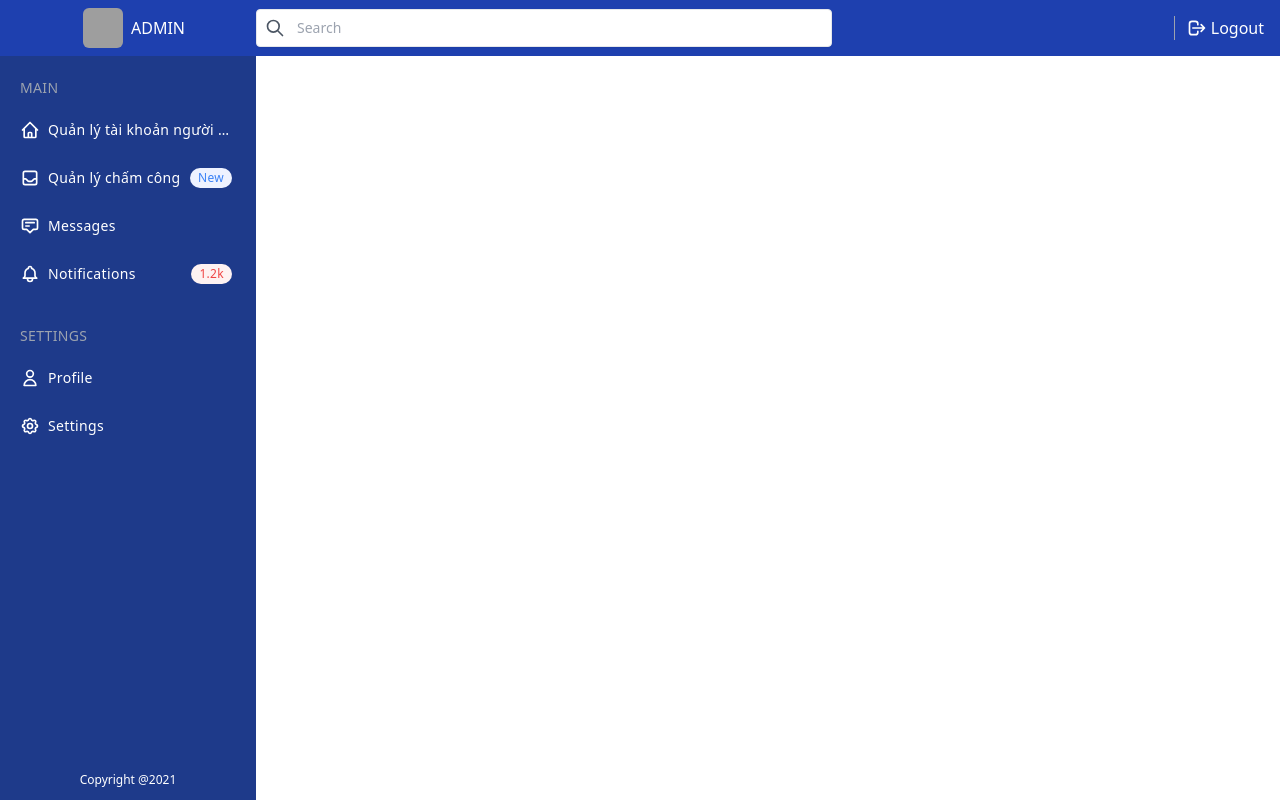
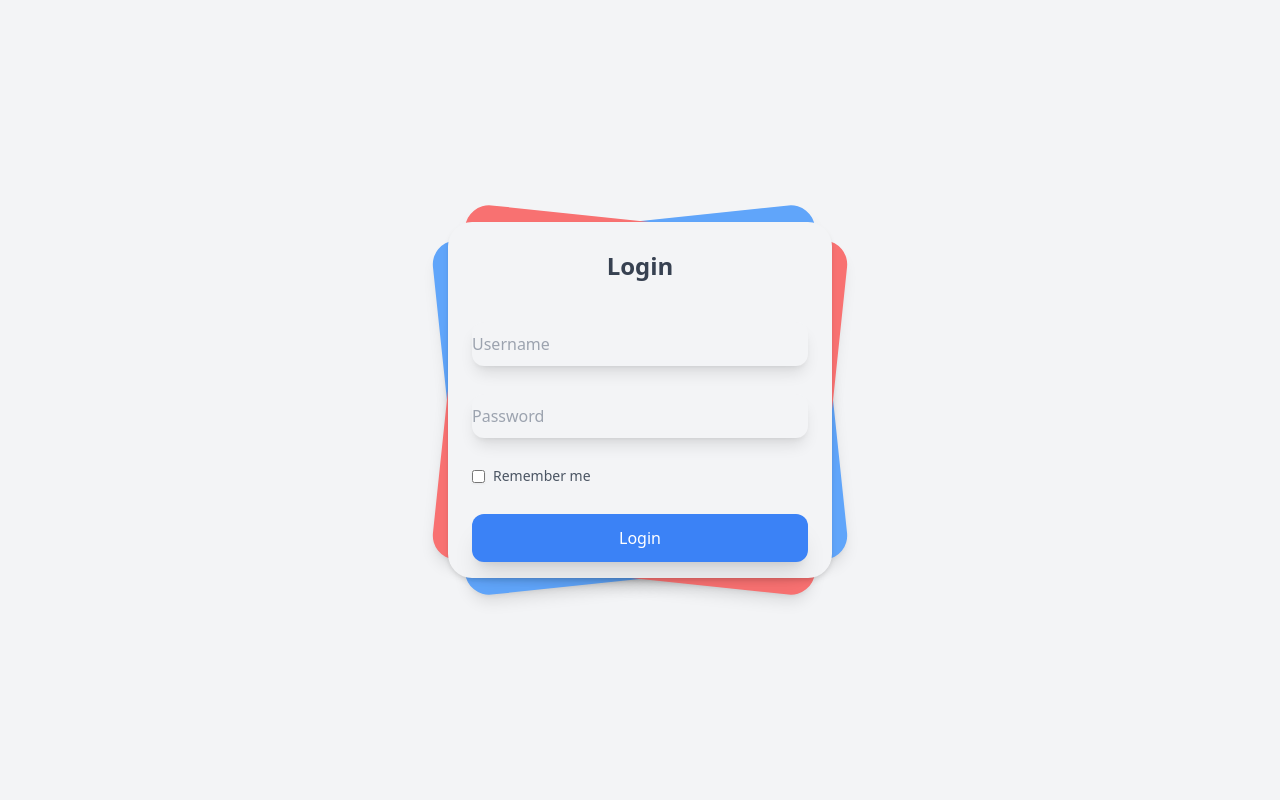
Before and after one commit to longlee1107/CMS_hackathon, a Vue app: page /login in a window 1280 px wide. Built offline with nearby package versions, Linux system fonts and the light colour scheme; grey boxes are pictures that could not be loaded; what v-calendar would draw is missing.

Commit message:
update leader ver 1.0

```diff
--- a/src/App.vue
+++ b/src/App.vue
@@ -1,24 +1,13 @@
 <template>
   <div>
-    <Header/>
-    <SideBar/>
     <router-view></router-view>
   </div>
 </template>
 
 <script>
-
-
-
-import Header from "@/components/Header";
-import SideBar from "@/components/SideBar";
 export default {
   name: 'App',
-  components:{
-    SideBar,
-    Header
 
-},
 }
 </script>
 
--- a/src/page/Admin.vue
+++ b/src/page/Admin.vue
@@ -1,5 +1,7 @@
 <template>
     <div>
+      <Header/>
+      <SideBar/>
       <div x-data="setup()" :class="{ 'dark': isDark }">
         <div
             class="min-h-screen flex flex-col flex-auto flex-shrink-0 antialiased bg-white dark:bg-gray-700 text-black dark:text-white">
@@ -186,32 +188,14 @@
           </div>
         </div>
       </div>
-
     </div>
 </template>
 
-<script src="https://cdn.jsdelivr.net/gh/alpinejs/alpine@v2.8.0/dist/alpine.min.js" defer></script>
 <script>
-const setup = () => {
-  const getTheme = () => {
-    if (window.localStorage.getItem('dark')) {
-      return JSON.parse(window.localStorage.getItem('dark'))
-    }
-    return !!window.matchMedia && window.matchMedia('(prefers-color-scheme: dark)').matches
-  }
-
-  const setTheme = (value) => {
-    window.localStorage.setItem('dark', value)
-  }
-
-  return {
-    loading: true,
-    isDark: getTheme(),
-    toggleTheme() {
-      this.isDark = !this.isDark
-      setTheme(this.isDark)
-    },
-  }
+import Header from "@/components/Header";
+import SideBar from "@/components/SideBar";
+export default {
+  components: {SideBar, Header}
 }
 </script>
 
--- a/src/page/Leader.vue
+++ b/src/page/Leader.vue
@@ -1,5 +1,7 @@
 <template>
-
+    <div>
+      <Header/>
+      <SideBar/>
       <div x-data="setup()" :class="{ 'dark': isDark }">
       <div
           class="min-h-screen flex flex-col flex-auto flex-shrink-0 antialiased bg-white dark:bg-gray-700 text-black dark:text-white">
@@ -20,93 +22,16 @@
         </div>
       </div>
     </div>
+    </div>
 </template>
 
 <script>
+import Header from "@/components/Header";
+import SideBar from "@/components/SideBar";
+
 export default {
-  data() {
-    const month = new Date().getMonth();
-    const year = new Date().getFullYear();
-    return {
-      masks: {
-        weekdays: 'WWW',
-      },
-      attributes: [
-        {
-          key: 1,
-          customData: {
-            title: 'Lunch with mom.',
-            class: 'bg-red-600 text-white',
-          },
-          dates: new Date(year, month, 1),
-        },
-        {
-          key: 2,
-          customData: {
-            title: 'Take Noah to basketball practice',
-            class: 'bg-blue-500 text-white',
-          },
-          dates: new Date(year, month, 2),
-        },
-        {
-          key: 3,
-          customData: {
-            title: "Noah's basketball game.",
-            class: 'bg-blue-500 text-white',
-          },
-          dates: new Date(year, month, 5),
-        },
-        {
-          key: 4,
-          customData: {
-            title: 'Take car to the shop',
-            class: 'bg-indigo-500 text-white',
-          },
-          dates: new Date(year, month, 5),
-        },
-        {
-          key: 4,
-          customData: {
-            title: 'Meeting with new client.',
-            class: 'bg-teal-500 text-white',
-          },
-          dates: new Date(year, month, 7),
-        },
-        {
-          key: 5,
-          customData: {
-            title: "Mia's gymnastics practice.",
-            class: 'bg-pink-500 text-white',
-          },
-          dates: new Date(year, month, 11),
-        },
-        {
-          key: 6,
-          customData: {
-            title: 'Cookout with friends.',
-            class: 'bg-orange-500 text-white',
-          },
-          dates: {months: 5, ordinalWeekdays: {2: 1}},
-        },
-        {
-          key: 7,
-          customData: {
-            title: "Mia's gymnastics recital.",
-            class: 'bg-pink-500 text-white',
-          },
-          dates: new Date(year, month, 22),
-        },
-        {
-          key: 8,
-          customData: {
-            title: 'Visit great grandma.',
-            class: 'bg-red-600 text-white',
-          },
-          dates: new Date(year, month, 25),
-        },
-      ],
-    };
-  },
+  components: {SideBar, Header},
+
 }
 </script>
 <style scoped src="../assets/css/pageAdmin.css">
--- /dev/null
+++ b/src/page/Login.vue
@@ -0,0 +1,122 @@
+<template>
+  <div class="font-sans">
+    <div class="relative min-h-screen flex flex-col sm:justify-center items-center bg-gray-100 ">
+      <div class="relative sm:max-w-sm w-full">
+        <div class="card bg-blue-400 shadow-lg  w-full h-full rounded-3xl absolute  transform -rotate-6"></div>
+        <div class="card bg-red-400 shadow-lg  w-full h-full rounded-3xl absolute  transform rotate-6"></div>
+        <div class="relative w-full rounded-3xl  px-6 py-4 bg-gray-100 shadow-md">
+          <label class="block mt-3 text-2xl text-gray-700 text-center font-semibold">
+            Login
+          </label>
+          <form method="" action="" class="mt-10" @submit.prevent="_login()">
+
+            <div>
+              <input type="text" v-model="user.username" placeholder="Username"
+                     class="mt-1 block w-full border-none bg-gray-100 h-11 rounded-xl shadow-lg hover:bg-blue-100 focus:bg-blue-100 focus:ring-0">
+              <p class="error font-semibold text-red-600">{{ err.username }} </p>
+            </div>
+
+            <div class="mt-7">
+              <input type="password" v-model="user.password" placeholder="Password"
+                     class="mt-1 block w-full border-none bg-gray-100 h-11 rounded-xl shadow-lg hover:bg-blue-100 focus:bg-blue-100 focus:ring-0">
+              <p class="error font-semibold text-red-600">{{ err.password }}</p>
+            </div>
+
+            <div class="mt-7 flex">
+              <label for="remember_me" class="inline-flex items-center w-full cursor-pointer">
+                <input id="remember_me" type="checkbox"
+                       class="rounded border-gray-300 text-indigo-600 shadow-sm focus:border-indigo-300 focus:ring focus:ring-indigo-200 focus:ring-opacity-50"
+                       name="remember">
+                <span class="ml-2 text-sm text-gray-600">
+                  Remember me
+                </span>
+              </label>
+            </div>
+
+            <div class="mt-7">
+              <button
+                  type="submit"
+                  class="bg-blue-500 w-full py-3 rounded-xl text-white shadow-xl hover:shadow-inner focus:outline-none transition duration-500 ease-in-out  transform hover:-translate-x hover:scale-105">
+                Login
+              </button>
+            </div>
+          </form>
+        </div>
+      </div>
+    </div>
+  </div>
+
+
+</template>
+
+<script>
+import {authService} from "../service/authService";
+
+export default {
+  data() {
+    return {
+      user: {
+        username: '',
+        password: '',
+        position: '',
+      },
+      err: {
+        username: '',
+        password: '',
+      },
+      countErr: 0,
+    }
+  },
+  methods: {
+    Validate() {
+      if (!this.user.username) {
+        this.err.username = "username is required.";
+        this.countErr++;
+      } else if (!/\S+@\S+\.\S+/.test(this.user.username)) {
+        this.countErr++;
+        this.err.username = "username is invalid.";
+      } else {
+        this.err.username = "";
+      }
+      if (!this.user.password) {
+        this.err.password = "Password is required.";
+        this.countErr++;
+      } else {
+        this.err.password = "";
+      }
+      if (this.countErr > 0) {
+        this.countErr = 0;
+        return false;
+      }
+      this.countErr = 0;
+      return true;
+    },
+    async _login(e) {
+      const isValid = this.Validate();
+      if (!isValid) {
+        return;
+      }
+      try {
+        const response = await authService.doLogin({
+          username: this.user.username,
+          password: this.user.password,
+        })
+        const data = response.data.data;
+        console.log(data)
+        localStorage.setItem('token', data.token);
+        alert('Login Successfully');
+        if (data.authorities[0] === "ADMINISTRATOR") {
+          this.$router.push({name: 'admin'});
+        }
+      } catch (e) {
+        console.log(e);
+        alert('Login Failed');
+      }
+    },
+  },
+}
+</script>
+
+<style scoped>
+
+</style>
--- a/src/routes/index.js
+++ b/src/routes/index.js
@@ -19,6 +19,11 @@
             name: 'leader',
             component: () => import('../page/Leader')
         },
+        {
+            path: '/login',
+            name: 'login',
+            component: () => import('../page/Login')
+        },
     ],
     mode: "history"
 })
--- /dev/null
+++ b/src/service/authService.js
@@ -0,0 +1,9 @@
+import {Axios} from "./Axios";
+
+function doLogin(payload){
+    return Axios.post('staffs/login',payload);
+}
+
+export const authService = {
+    doLogin
+};
```
Also changed, not shown: 2 other files (tests, documents, lock files or other folders). Lines whose indentation alone changed are shown as unchanged.
